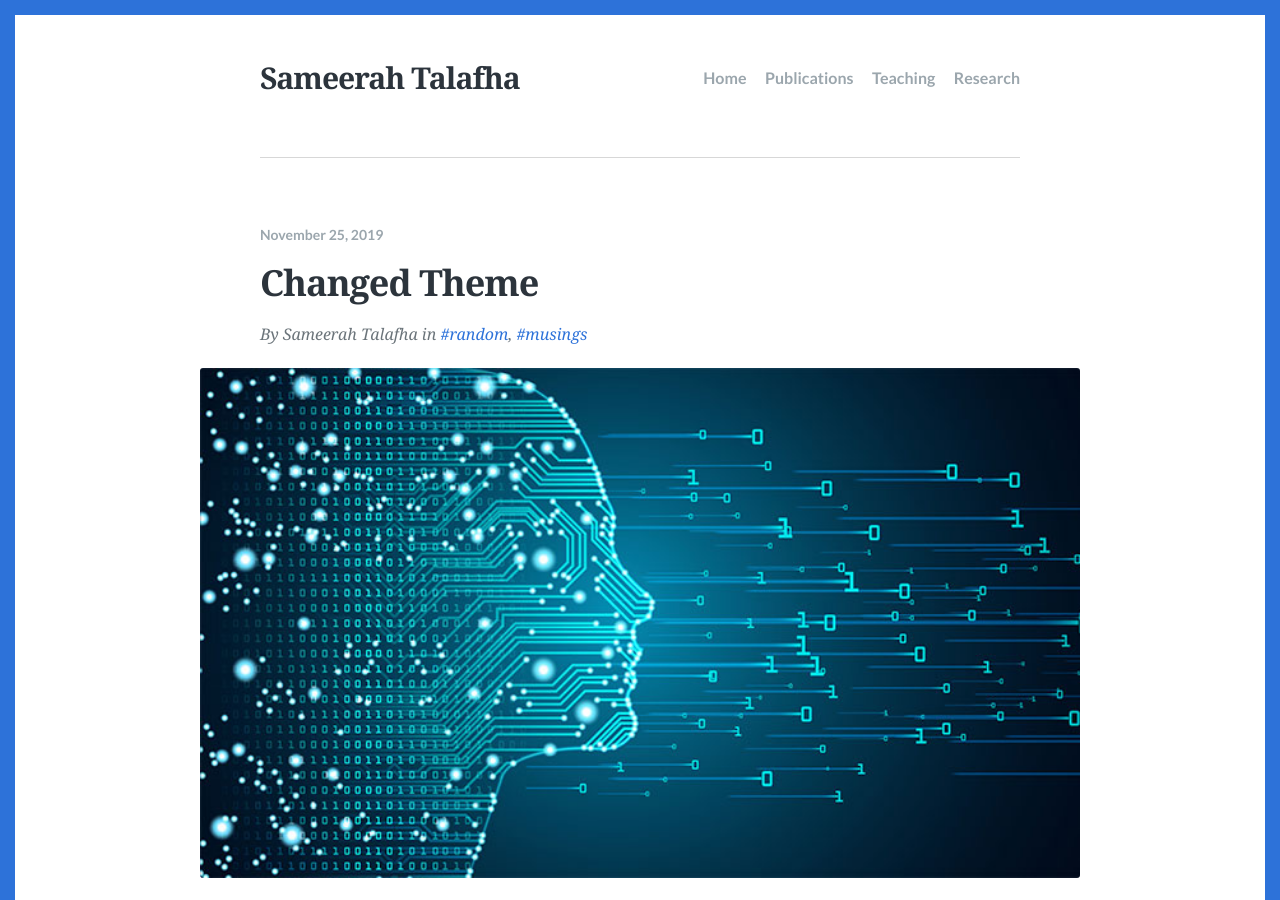
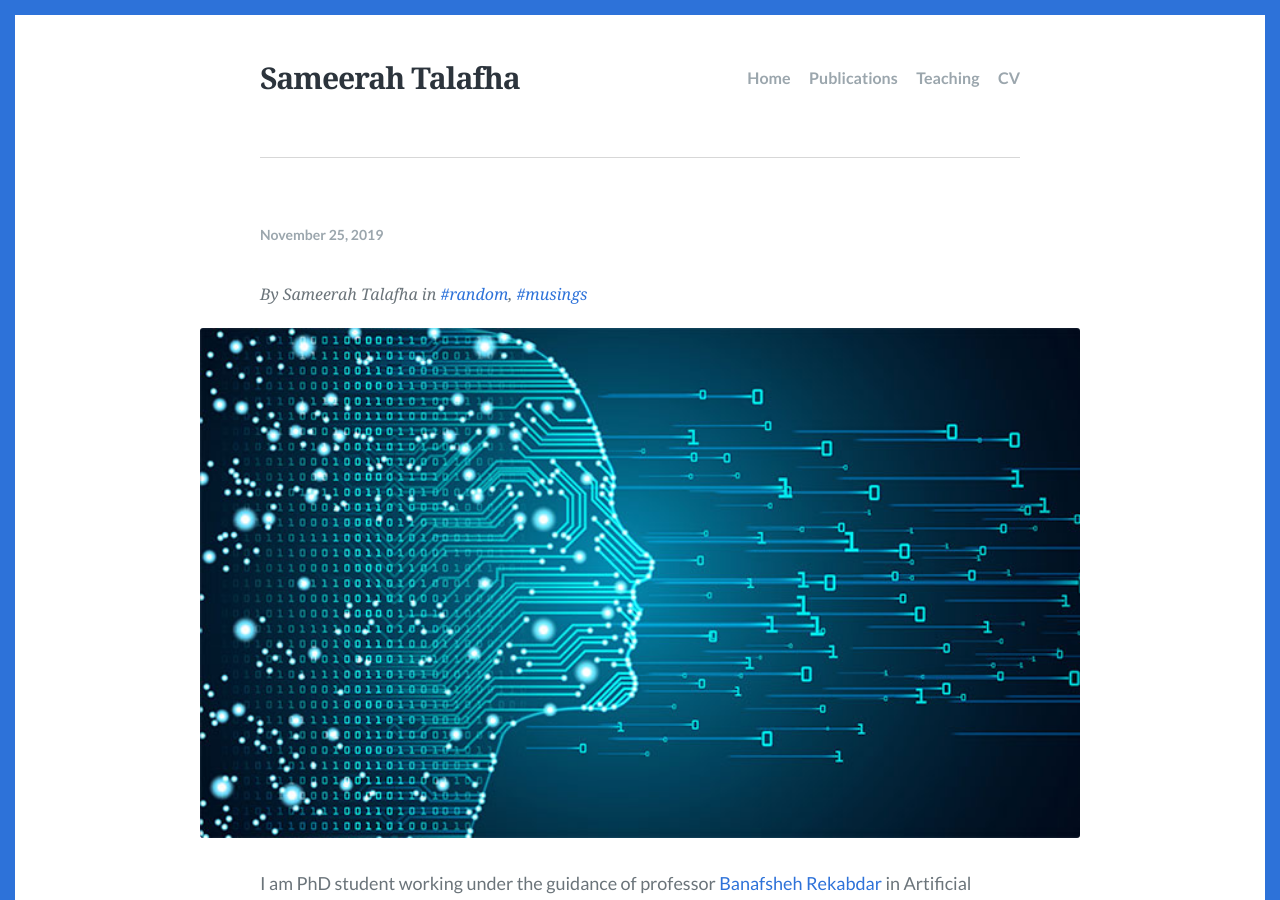
Before and after one commit to Meera-M-T/meeram.github.io, a Jekyll site: the page built from _posts/2019-11-25-Changed-Theme.md, in a window 1280 px wide and 900 px high. Built offline with Jekyll 4.4.1, drawn with Linux system fonts in a browser that asks for light colours; some web fonts are replaced; comment, search, counter and statistics services are not loaded.

Commit message:
Initial commit

```diff
--- a/_config.yml
+++ b/_config.yml
@@ -31,8 +31,8 @@ navigation:
     url: /publications
   - text: Teaching
     url: /teaching
-  - text: Research
-    url: /research
+  - text: CV
+    url: /CV
 
 
 # The shortname for your Disqus site to enable comments.
--- a/_posts/2019-11-25-Changed-Theme.md
+++ b/_posts/2019-11-25-Changed-Theme.md
@@ -1,7 +1,7 @@
 ---
 layout: post
-title:
-description: ""
+title: " "
+description: An optional about page for Scriptor Jekyll theme
 comments:
 feature_image: images/random.jpg
 tags: [random, musings]
```
Also changed, not shown: CV.md (renamed from research.md, +1 -1 lines), 1 other file.
